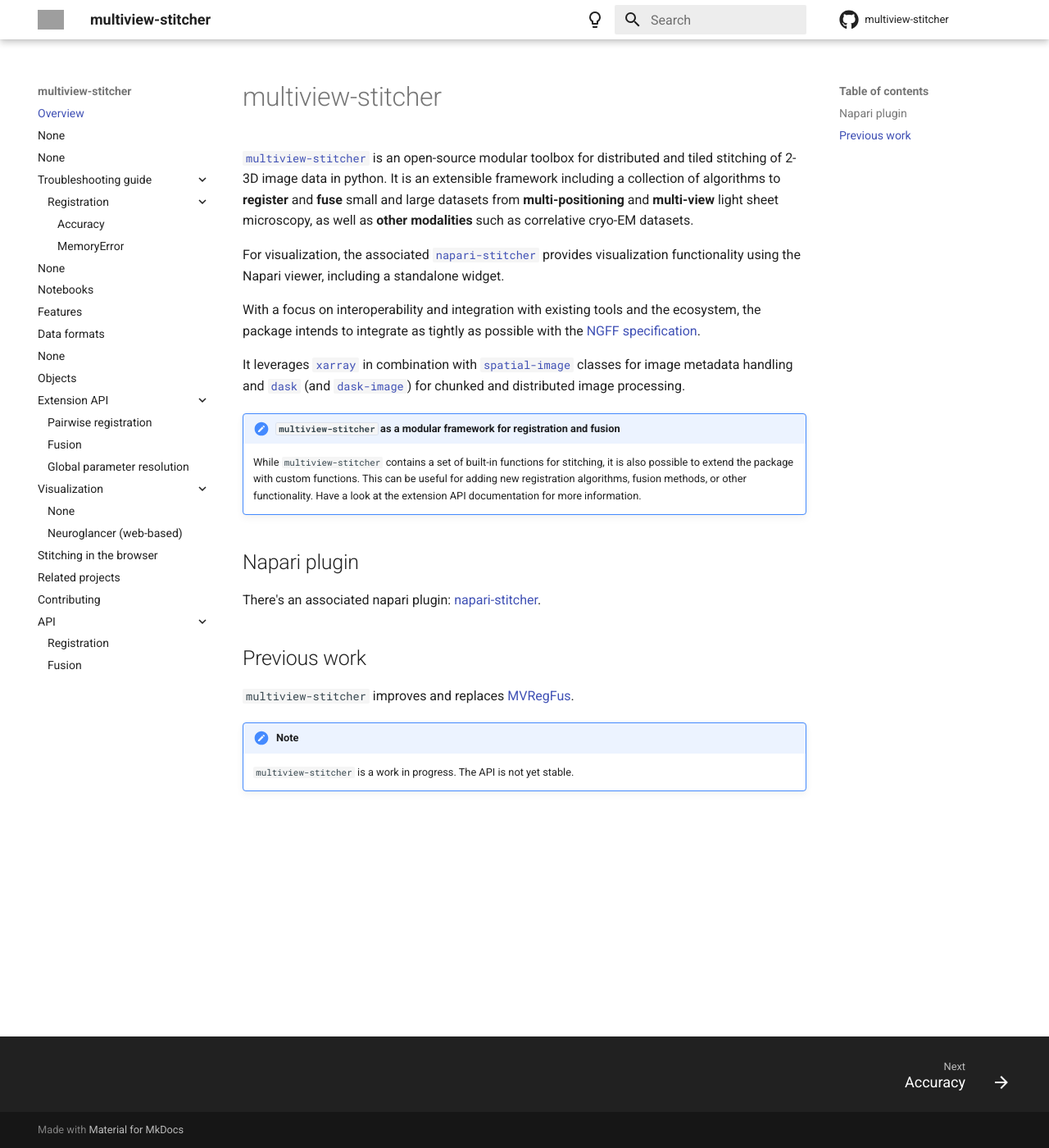
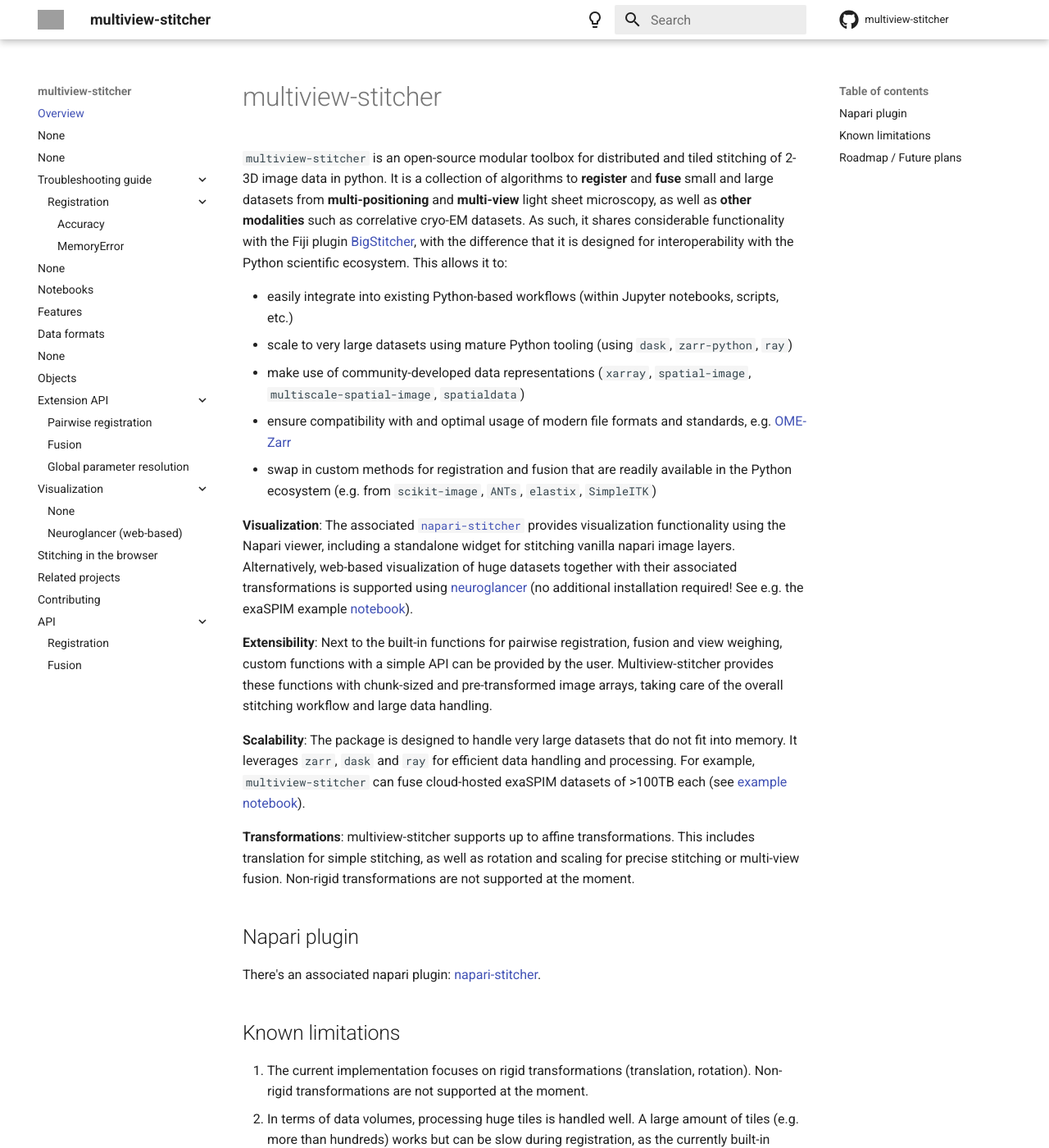
Before and after one commit to multiview-stitcher/multiview-stitcher, an MkDocs documentation site: the page built from docs/index.md, in a window 1280 px wide and 1400 px high. Shown: the whole window at 82% size. Built offline with MkDocs 1.6.1 and Material for MkDocs 9.7.7, drawn with Linux system fonts in a browser that asks for light colours; comment, search, counter and statistics services are not loaded; the version menu is left out; some of the changed text lies outside the part shown; grey boxes are pictures that could not be loaded.

Commit message:
Update README and docs index

```diff
--- a/docs/index.md
+++ b/docs/index.md
@@ -4,17 +4,22 @@ title: Overview
 
 # multiview-stitcher
 
-[`multiview-stitcher`](https://github.com/multiview-stitcher/multiview-stitcher) is an open-source modular toolbox for distributed and tiled stitching of 2-3D image data in python. It is an extensible framework including a collection of algorithms to **register** and **fuse** small and large datasets from **multi-positioning** and **multi-view** light sheet microscopy, as well as **other modalities** such as correlative cryo-EM datasets.
+`multiview-stitcher` is an open-source modular toolbox for distributed and tiled stitching of 2-3D image data in python. It is a collection of algorithms to **register** and **fuse** small and large datasets from **multi-positioning** and **multi-view** light sheet microscopy, as well as **other modalities** such as correlative cryo-EM datasets. As such, it shares considerable functionality with the Fiji plugin [BigStitcher](https://imagej.net/plugins/bigstitcher/), with the difference that it is designed for interoperability with the Python scientific ecosystem. This allows it to:
 
-For visualization, the associated [`napari-stitcher`](https://github.com/multiview-stitcher/napari-stitcher) provides visualization functionality using the Napari viewer, including a standalone widget.
+  - easily integrate into existing Python-based workflows (within Jupyter notebooks, scripts, etc.)
+  - scale to very large datasets using mature Python tooling (using `dask`, `zarr-python`, `ray`)
+  - make use of community-developed data representations (`xarray`, `spatial-image`, `multiscale-spatial-image`, `spatialdata`)
+  - ensure compatibility with and optimal usage of modern file formats and standards, e.g. [OME-Zarr](https://ome-ngff.readthedocs.io/en/latest/)
+  - swap in custom methods for registration and fusion that are readily available in the Python ecosystem (e.g. from `scikit-image`, `ANTs`, `elastix`, `SimpleITK`)
 
-With a focus on interoperability and integration with existing tools and the ecosystem, the package intends to integrate as tightly as possible with the [NGFF specification](https://github.com/ome/ngff).
 
-It leverages [`xarray`](https://github.com/xarray) in combination with [`spatial-image`](https://github.com/spatial-image/spatial-image) classes for image metadata handling and [`dask`](https://github.com/dask) (and [`dask-image`](https://github.com/dask-image)) for chunked and distributed image processing.
+**Visualization**: The associated [`napari-stitcher`](https://github.com/multiview-stitcher/napari-stitcher) provides visualization functionality using the Napari viewer, including a standalone widget for stitching vanilla napari image layers. Alternatively, web-based visualization of huge datasets  together with their associated transformations is supported using [neuroglancer](https://neuroglancer-docs.web.app/) (no additional installation required! See e.g. the exaSPIM example [notebook](https://github.com/multiview-stitcher/multiview-stitcher/blob/main/notebooks/stitching_exaspim.ipynb)).
 
-!!! note "`multiview-stitcher` as a modular framework for registration and fusion"
-    While `multiview-stitcher` contains a set of built-in functions for stitching, it is also possible to extend the package with custom functions. This can be useful for adding new registration algorithms, fusion methods, or other functionality. Have a look at the extension API documentation for more information.
+**Extensibility**: Next to the built-in functions for pairwise registration, fusion and view weighing, custom functions with a simple API can be provided by the user. Multiview-stitcher provides these functions with chunk-sized and pre-transformed image arrays, taking care of the overall stitching workflow and large data handling.
 
+**Scalability**: The package is designed to handle very large datasets that do not fit into memory. It leverages `zarr`, `dask` and `ray` for efficient data handling and processing. For example, `multiview-stitcher` can fuse cloud-hosted exaSPIM datasets of >100TB each (see [example notebook](https://github.com/multiview-stitcher/multiview-stitcher/blob/main/notebooks/stitching_exaspim.ipynb)).
+
+**Transformations**: multiview-stitcher supports up to affine transformations. This includes translation for simple stitching, as well as rotation and scaling for precise stitching or multi-view fusion. Non-rigid transformations are not supported at the moment.
 
 
 ## Napari plugin
@@ -22,11 +27,19 @@ It leverages [`xarray`](https://github.com/xarray) in combination with [`spatial
 There's an associated napari plugin: [napari-stitcher](https://github.com/multiview-stitcher/napari-stitcher).
 
 
-## Previous work
+## Known limitations
 
-`multiview-stitcher` improves and replaces [MVRegFus](https://github.com/m-albert/MVRegFus).
+1. The current implementation focuses on rigid transformations (translation, rotation). Non-rigid transformations are not supported at the moment.
+1. In terms of data volumes, processing huge tiles is handled well. A large amount of tiles (e.g. more than hundreds) works but can be slow during registration, as the currently built-in global optimization method converges slowly for large numbers of tiles.
+1. Open an issue if you encounter any problems or have suggestions for improvements!
 
+## Roadmap / Future plans
 
-!!! note
+Some planned improvements for future releases:
 
-    `multiview-stitcher` is a work in progress. The API is not yet stable.
+1. Implement a hierarchical and parallelised global registration optimization for faster registration of datasets with large numbers of tiles (>100s).
+1. Implement more built-in registration and fusion methods:
+    1. Feature-based registration
+    1. Multiview deconvolution-based fusion
+1. The built-in option to subdivide tiles / views for working with piecewise affine transformations that account for local distortions observed in e.g. large FOV light sheet data.
+1. Open an issue if you have suggestions for improvements!
```
Also changed, not shown: README.md (+37 -13 lines).
